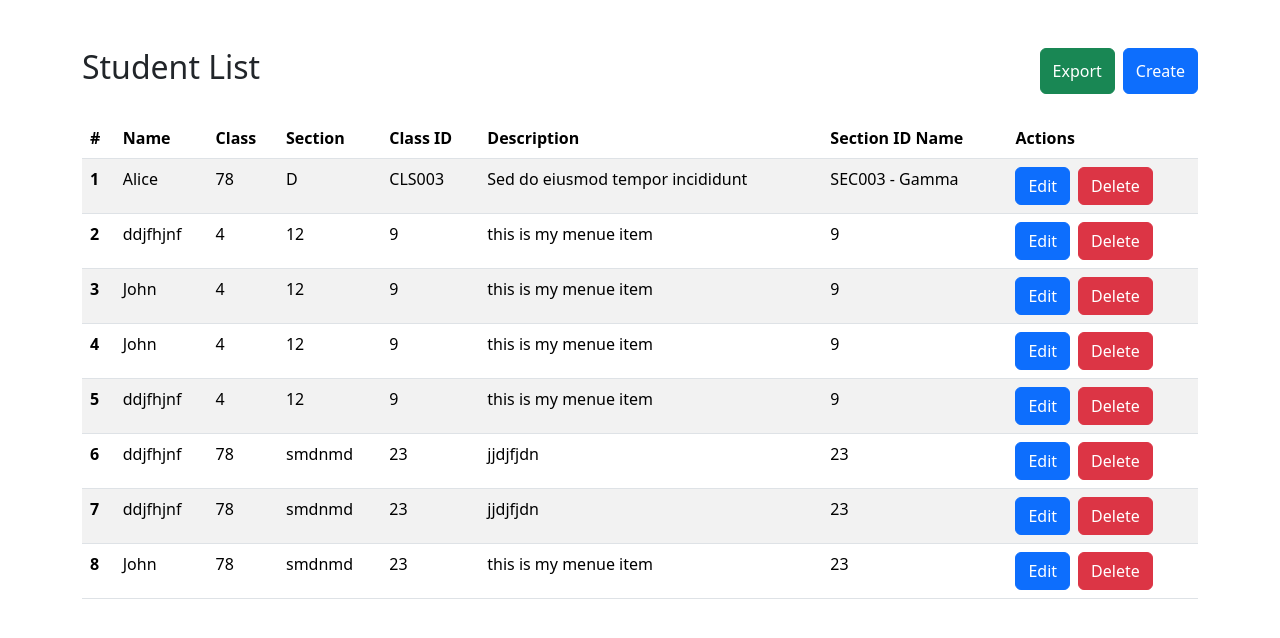
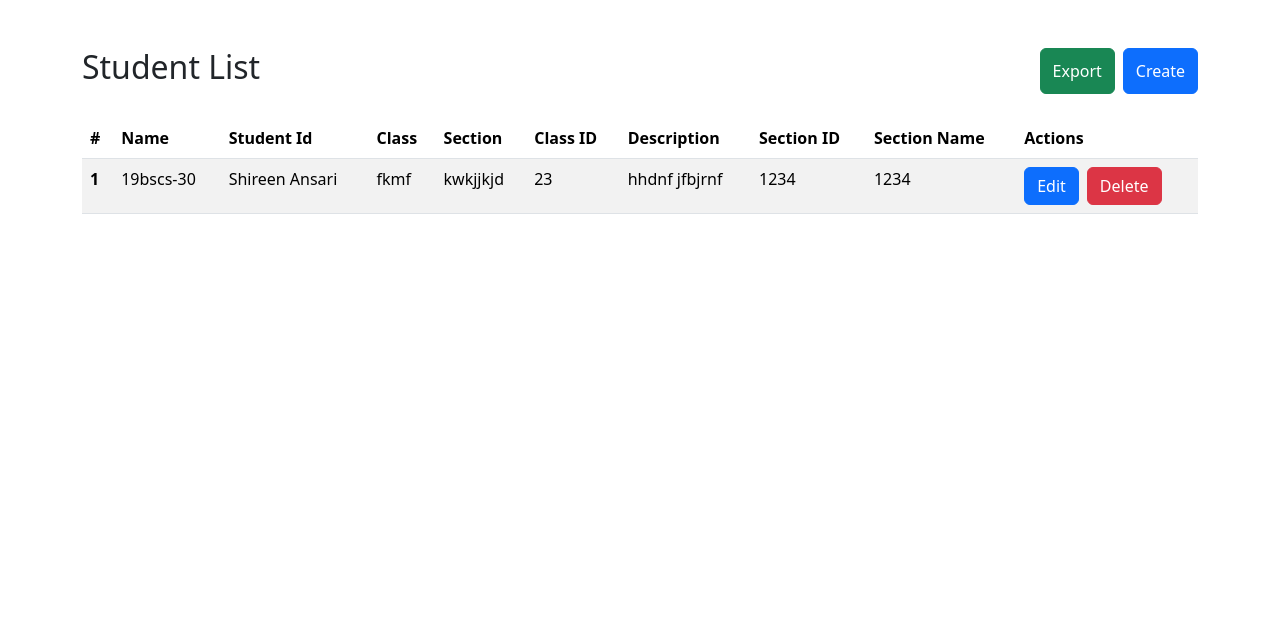
Before and after one commit to ShireenAnsari/Task, a React (Vite) app: page / in a window 1280 px wide. Shown: the top 638 px of the page. Built offline with nearby package versions, Linux system fonts and the light colour scheme; data requests are answered from the project's data file.

Commit message:
Removed bugs

```diff
--- a/db.json
+++ b/db.json
@@ -1,82 +1,15 @@
 {
   "students": [
     {
-      "id": "3",
-      "studentId": "STU003",
-      "name": "Alice ",
-      "class": "78",
-      "section": "D",
-      "classId": "CLS003",
-      "description": "Sed do eiusmod tempor incididunt",
-      "sectionIdName": "SEC003 - Gamma",
-      "marks": {
-        "maths": 92,
-        "science": 85,
-        "english": 88
-      }
-    },
-    {
-      "id": "3ce0",
-      "name": "ddjfhjnf",
-      "class": "4",
-      "section": "12",
-      "classId": "9",
-      "description": "this is my menue item",
-      "sectionIdName": "9"
-    },
-    {
-      "id": "ce94",
-      "name": "John ",
-      "class": "4",
-      "section": "12",
-      "classId": "9",
-      "description": "this is my menue item",
-      "sectionIdName": "9"
-    },
-    {
-      "id": "5f98",
-      "name": "John ",
-      "class": "4",
-      "section": "12",
-      "classId": "9",
-      "description": "this is my menue item",
-      "sectionIdName": "9"
-    },
-    {
-      "id": "83d1",
-      "name": "ddjfhjnf",
-      "class": "4",
-      "section": "12",
-      "classId": "9",
-      "description": "this is my menue item",
-      "sectionIdName": "9"
-    },
-    {
-      "id": "b2e0",
-      "name": "ddjfhjnf",
-      "class": "78",
-      "section": "smdnmd",
+      "id": "2033",
+      "studentId": "19bscs-30",
+      "name": "Shireen Ansari",
+      "class": "fkmf",
+      "section": "kwkjjkjd",
       "classId": "23",
-      "description": "jjdjfjdn",
-      "sectionIdName": "23"
-    },
-    {
-      "id": "e4cc",
-      "name": "ddjfhjnf",
-      "class": "78",
-      "section": "smdnmd",
-      "classId": "23",
-      "description": "jjdjfjdn",
-      "sectionIdName": "23"
-    },
-    {
-      "id": "0d50",
-      "name": "John ",
-      "class": "78",
-      "section": "smdnmd",
-      "classId": "23",
-      "description": "this is my menue item",
-      "sectionIdName": "23"
+      "description": "hhdnf jfbjrnf",
+      "sectionId": "1234",
+      "sectionname": "1234"
     }
   ]
 }
--- a/src/actions/Api.js
+++ b/src/actions/Api.js
@@ -1,4 +1,3 @@
-// api.js
 import axios from 'axios';
 
 const BASE_URL = 'http://localhost:3001';
@@ -17,7 +16,9 @@ export const fetchStudents = async (id) => {
 };
 
 export const addStudentAPI = async (studentData) => {
+  console.log(studentData)
   const response = await axios.post(`${BASE_URL}/students`, studentData);
+  console.log(response.data)
   return response.data;
 };
 
--- a/src/component/AddUser.jsx
+++ b/src/component/AddUser.jsx
@@ -11,12 +11,15 @@ const AddUser = () => {
   const path=useNavigate();
   const dispatch = useDispatch();
   const [formData, setFormData] = useState({
+
+    studentId:'',
     name: '',
     class: '',
     section: '',
     classId: '',
     description: '',
-    sectionIdName: ''
+    sectionId: '',
+    sectionname:''
   });
   const handleSubmit = async(e) => {
     e.preventDefault();
--- a/src/component/UserListing.jsx
+++ b/src/component/UserListing.jsx
@@ -64,11 +64,13 @@ const UserListing = () => {
           <tr>
             <th scope="col">#</th>
             <th scope="col">Name</th>
+            <th scope="col">Student Id</th>
             <th scope="col">Class</th>
             <th scope="col">Section</th>
             <th scope="col">Class ID</th>
             <th scope="col">Description</th>
-            <th scope="col">Section ID Name</th>
+            <th scope="col">Section ID</th>
+            <th scope="col">Section Name</th>
             <th scope="col">Actions</th>
           </tr>
         </thead>
@@ -76,12 +78,14 @@ const UserListing = () => {
           {students.map((student, index) => (
             <tr key={student.id}>
               <th scope="row">{index + 1}</th>
+              <td>{student.studentId}</td>
               <td>{student.name}</td>
               <td>{student.class}</td>
               <td>{student.section}</td>
               <td>{student.classId}</td>
               <td>{student.description}</td>
-              <td>{student.sectionIdName}</td>
+              <td>{student.sectionId}</td>
+              <td>{student.sectionname}</td>
               <td>
                 <button type="button" onClick={()=>path(`/user/update/${student.id}`)}  className="btn btn-primary me-2">Edit</button>
                 <button type="button" onClick={()=>handleDelete(student.id)}  className="btn btn-danger">Delete</button>
--- a/src/component/common/Form.jsx
+++ b/src/component/common/Form.jsx
@@ -8,10 +8,15 @@ const Form = ({handleSubmit,formData,from,setFormData}) => {
       [name]: value
     }));
   };
+  // studentId
   return (
     <div>
           <form onSubmit={handleSubmit}>
         <div className="row mb-3">
+        <div className="col">
+            <label htmlFor="studentId" className="form-label">Student Id</label>
+            <input  type="text"  className="form-control" id="studentId" name="studentId" value={formData.studentId} onChange={handleChange} />
+          </div>
           <div className="col">
             <label htmlFor="name" className="form-label">Name</label>
             <input  type="text"  className="form-control" id="name" name="name" value={formData.name} onChange={handleChange} />
@@ -37,8 +42,12 @@ const Form = ({handleSubmit,formData,from,setFormData}) => {
             <input type="text" className="form-control" id="description" name="description" value={formData.description} onChange={handleChange} />
           </div>
           <div className="col">
-            <label htmlFor="sectionIdName" className="form-label">Section ID Name</label>
-            <input type="text" className="form-control" id="sectionIdName" name="sectionIdName" value={formData.sectionIdName} onChange={handleChange} />
+            <label htmlFor="sectionId" className="form-label">Section ID</label>
+            <input type="text" className="form-control" id="sectionId" name="sectionId" value={formData.sectionId} onChange={handleChange} />
+          </div>
+          <div className="col">
+            <label htmlFor="sectionname" className="form-label">Section Name</label>
+            <input type="text" className="form-control" id="sectionname" name="sectionname" value={formData.sectionname} onChange={handleChange} />
           </div>
         </div>
         <div className='col col-md-8'>
```
